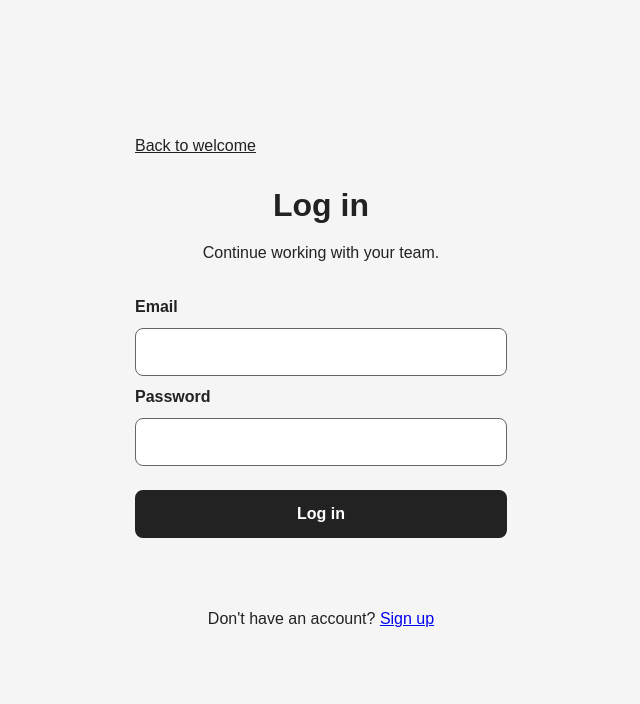
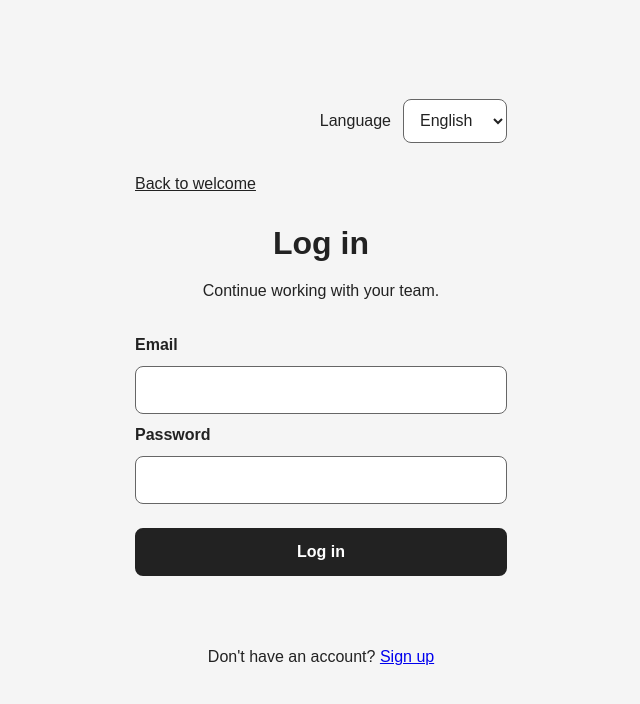
Before and after one commit to erdetadragusha/group-project-contract, a plain HTML site: page mateo/login.html in a window 1280 px wide. Shown: the whole page, without its empty margins (319-959 px from the left). Drawn offline with nearby package versions, Linux system fonts and the light colour scheme.

Commit message:
Translate signup and login page labels into three languages

```diff
--- a/mateo/language.js
+++ b/mateo/language.js
@@ -2,30 +2,69 @@
     const translations={
         en:{
             pageTitle:"Welcome | Group Project Contract",
+            signupTitle:"Sign up | Group Project Contract",
+            loginTitle:"Log in | Group Project Contract",
             language:"Language",
             heading:"Group Project Contract",
             introduction:"Create your team and agree on how you will work together.",
             navigation:"Get started",
             signup:"Get started",
-            login:"Log in"
+            login:"Log in",
+            backWelcome:"Back to welcome",
+            createAccount:"Create an account",
+            signupIntroduction:"Sign up to start working with your team.",
+            fullName:"Full name",
+            email:"Email",
+            password:"Password",
+            passwordHelp:"Use at least 8 characters.",
+            signupButton:"Sign up",
+            alreadyAccount:"Already have an account?",
+            loginIntroduction:"Continue working with your team.",
+            noAccount:"Don't have an account?"
         },
         hr:{
             pageTitle:"Dobro došli | Ugovor za grupni projekt",
+            signupTitle:"Registracija | Ugovor za grupni projekt",
+            loginTitle:"Prijava | Ugovor za grupni projekt",
             language:"Jezik",
             heading:"Ugovor za grupni projekt",
             introduction:"Stvorite svoj tim i dogovorite kako ćete zajedno raditi.",
             navigation:"Početak",
             signup:"Započni",
-            login:"Prijavi se"
+            login:"Prijavi se",
+            backWelcome:"Natrag na početnu stranicu",
+            createAccount:"Izradite račun",
+            signupIntroduction:"Registrirajte se kako biste započeli rad sa svojim timom.",
+            fullName:"Ime i prezime",
+            email:"E-pošta",
+            password:"Lozinka",
+            passwordHelp:"Upotrijebite najmanje 8 znakova.",
+            signupButton:"Registriraj se",
+            alreadyAccount:"Već imate račun?",
+            loginIntroduction:"Nastavite raditi sa svojim timom.",
+            noAccount:"Nemate račun?"
         },
         sq:{
             pageTitle:"Mirë se vini | Kontrata e projektit në grup",
+            signupTitle:"Regjistrimi | Kontrata e projektit në grup",
+            loginTitle:"Hyrja | Kontrata e projektit në grup",
             language:"Gjuha",
             heading:"Kontrata e projektit në grup",
             introduction:"Krijoni ekipin tuaj dhe bini dakord se si do të punoni së bashku.",
             navigation:"Filloni",
             signup:"Fillo",
-            login:"Hyr"
+            login:"Hyr",
+            backWelcome:"Kthehu në faqen kryesore",
+            createAccount:"Krijoni një llogari",
+            signupIntroduction:"Regjistrohuni për të filluar punën me ekipin tuaj.",
+            fullName:"Emri dhe mbiemri",
+            email:"Email",
+            password:"Fjalëkalimi",
+            passwordHelp:"Përdorni të paktën 8 karaktere.",
+            signupButton:"Regjistrohu",
+            alreadyAccount:"Keni tashmë një llogari?",
+            loginIntroduction:"Vazhdoni punën me ekipin tuaj.",
+            noAccount:"Nuk keni llogari?"
         }
     };
 
--- a/mateo/login.html
+++ b/mateo/login.html
@@ -3,33 +3,56 @@
 <head>
     <meta charset="UTF-8">
     <meta name="viewport" content="width=device-width, initial-scale=1.0">
-    <title>Log in | Group Project Contract</title>
+    <title data-i18n="loginTitle">Log in | Group Project Contract</title>
     <link rel="stylesheet" href="style.css">
 </head>
 <body>
     <main class="welcome">
-        <a href="index.html" class="back-link">Back to welcome</a>
+        <div class="language-control">
+            <label for="language-select" data-i18n="language">
+                Language
+            </label>
 
-        <h1>Log in</h1>
-        <p>Continue working with your team.</p>
+            <select id="language-select" name="language">
+                <option value="en" lang="en">English</option>
+                <option value="hr" lang="hr">Hrvatski</option>
+                <option value="sq" lang="sq">Shqip</option>
+            </select>
+        </div>
+
+        <a href="index.html" class="back-link" data-i18n="backWelcome">
+            Back to welcome
+        </a>
+
+        <h1 data-i18n="login">Log in</h1>
+
+        <p data-i18n="loginIntroduction">
+            Continue working with your team.
+        </p>
 
         <form id="login-form" class="account-form">
-            <label for="email">Email</label>
+            <label for="email" data-i18n="email">Email</label>
             <input type="email" id="email" name="email"
                 autocomplete="email" required>
 
-            <label for="password">Password</label>
+            <label for="password" data-i18n="password">Password</label>
             <input type="password" id="password" name="password"
                 autocomplete="current-password" required>
 
-            <button type="submit" class="button">Log in</button>
+            <button type="submit" class="button" data-i18n="login">
+                Log in
+            </button>
 
             <p id="login-message" role="status"></p>
         </form>
 
-        <p>Don't have an account? <a href="signup.html">Sign up</a></p>
+        <p>
+            <span data-i18n="noAccount">Don't have an account?</span>
+            <a href="signup.html" data-i18n="signupButton">Sign up</a>
+        </p>
     </main>
 
+    <script src="language.js"></script>
     <script src="https://cdn.jsdelivr.net/npm/@supabase/supabase-js@2"></script>
     <script src="supabase-client.js"></script>
     <script src="script.js"></script>
```
Also changed, not shown: mateo/signup.html (+36 -10 lines).
